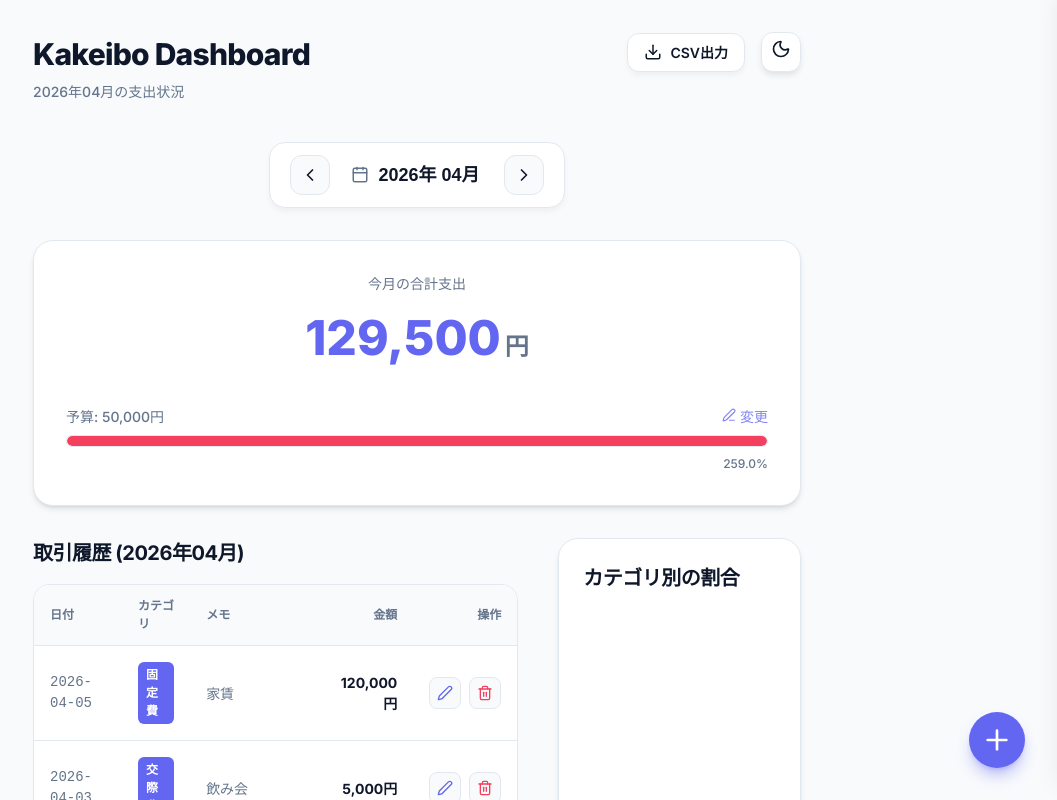
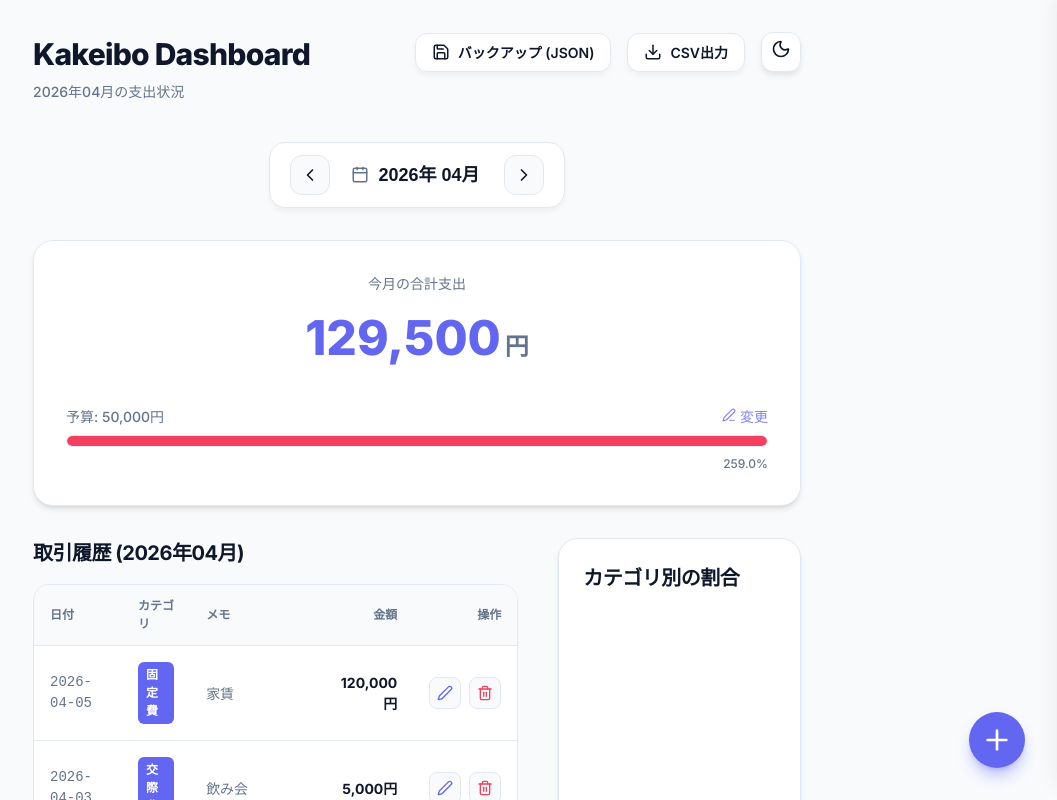
Before and after one commit to hinanolv/kotukotu, a Next.js app: page / in a window 1280 px wide. Shown: the whole page, without its empty margins (223-1280 px from the left). Built offline with nearby package versions, Linux system fonts and the light colour scheme.

Commit message:
feat: add JSON backup functionality

```diff
--- a/app/page.tsx
+++ b/app/page.tsx
@@ -12,6 +12,7 @@ import FAB from '@/components/FAB';
 import MonthSwitcher from '@/components/MonthSwitcher';
 import CategoryPieChart from '@/components/CategoryPieChart';
 import ExportButton from '@/components/ExportButton';
+import BackupButton from '@/components/BackupButton';
 import styles from './page.module.css';
 
 const DEFAULT_CATEGORIES: Category[] = [
@@ -148,6 +149,7 @@ export default function Dashboard() {
           <p className={styles.subtitle}>{selectedMonth.replace('-', '年')}月の支出状況</p>
         </div>
         <div className={styles.headerActions}>
+          <BackupButton />
           <ExportButton transactions={transactions} categories={categories} />
           <ThemeToggle />
         </div>
--- /dev/null
+++ b/components/BackupButton.tsx
@@ -0,0 +1,51 @@
+'use client';
+
+import React from 'react';
+import { Save } from 'lucide-react';
+import styles from './ExportButton.module.css';
+
+export default function BackupButton() {
+  const handleBackup = () => {
+    // localStorageから既存データを取得
+    const categories = localStorage.getItem('kakeibo_categories');
+    const transactions = localStorage.getItem('kakeibo_transactions');
+    const budgets = localStorage.getItem('kakeibo_budgets');
+
+    const backupData = {
+      categories: categories ? JSON.parse(categories) : [],
+      transactions: transactions ? JSON.parse(transactions) : [],
+      budgets: budgets ? JSON.parse(budgets) : {},
+      exportedAt: new Date().toISOString(),
+    };
+
+    const jsonString = JSON.stringify(backupData, null, 2);
+    const blob = new Blob([jsonString], { type: 'application/json' });
+
+    const now = new Date();
+    const dateStr = `${now.getFullYear()}${String(now.getMonth() + 1).padStart(2, '0')}${String(now.getDate()).padStart(2, '0')}`;
+    const filename = `kakeibo_backup_${dateStr}.json`;
+
+    const link = document.createElement('a');
+    if (link.download !== undefined) {
+      const url = URL.createObjectURL(blob);
+      link.setAttribute('href', url);
+      link.setAttribute('download', filename);
+      link.style.visibility = 'hidden';
+      document.body.appendChild(link);
+      link.click();
+      document.body.removeChild(link);
+      URL.revokeObjectURL(url);
+    }
+  };
+
+  return (
+    <button
+      className={styles.button}
+      onClick={handleBackup}
+      aria-label="Backup to JSON"
+    >
+      <Save size={18} />
+      <span>バックアップ (JSON)</span>
+    </button>
+  );
+}
```
